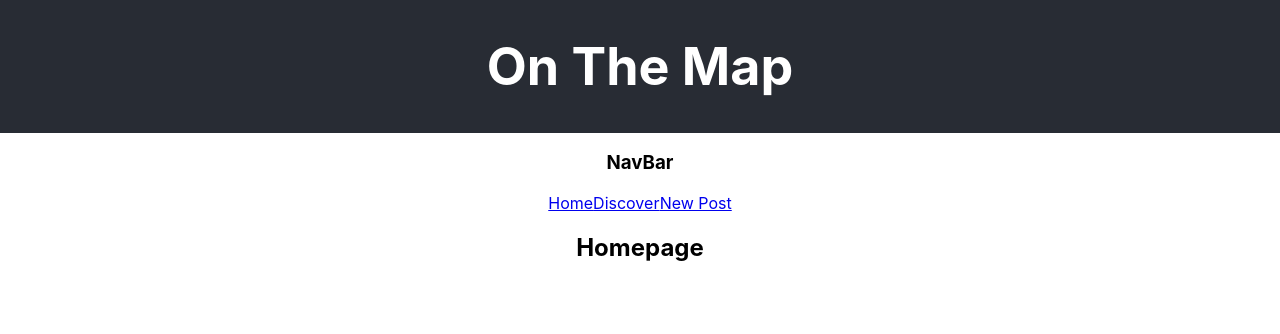
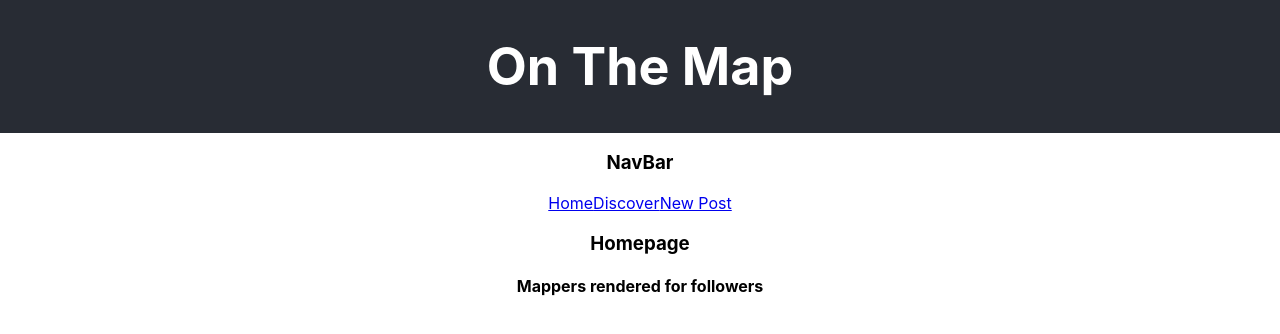
Before and after one commit to 1stofhername/on-the-map-frontend, a React (Create React App) app: page / in a window 1280 px wide. Shown: the top 334 px of the page. Built offline with nearby package versions, Linux system fonts and the light colour scheme.

Commit message:
creates Mappersbar component and adds to Homepage

```diff
--- a/src/components/Homepage.js
+++ b/src/components/Homepage.js
@@ -1,7 +1,10 @@
+import MappersBar from "./MappersBar";
+
 export default function Homepage () {
     return (
         <div className="page" id="home-page">
-            <h2>Homepage</h2>
+            <h3>Homepage</h3>
+            <MappersBar />
         </div>
     )
 }
--- /dev/null
+++ b/src/components/MappersBar.js
@@ -0,0 +1,7 @@
+export default function MappersBar () {
+    return (
+        <div className="component-bar" id="mappers-bar">
+            <h4>Mappers rendered for followers</h4>
+        </div>
+    )
+}
```
